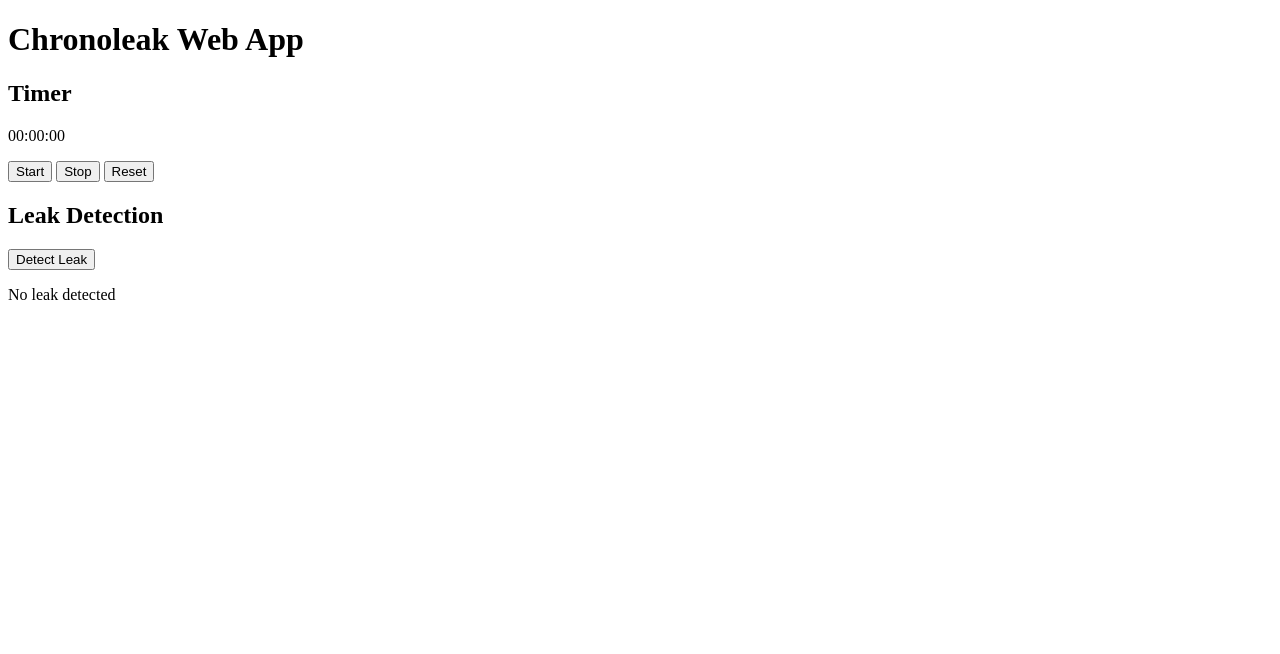
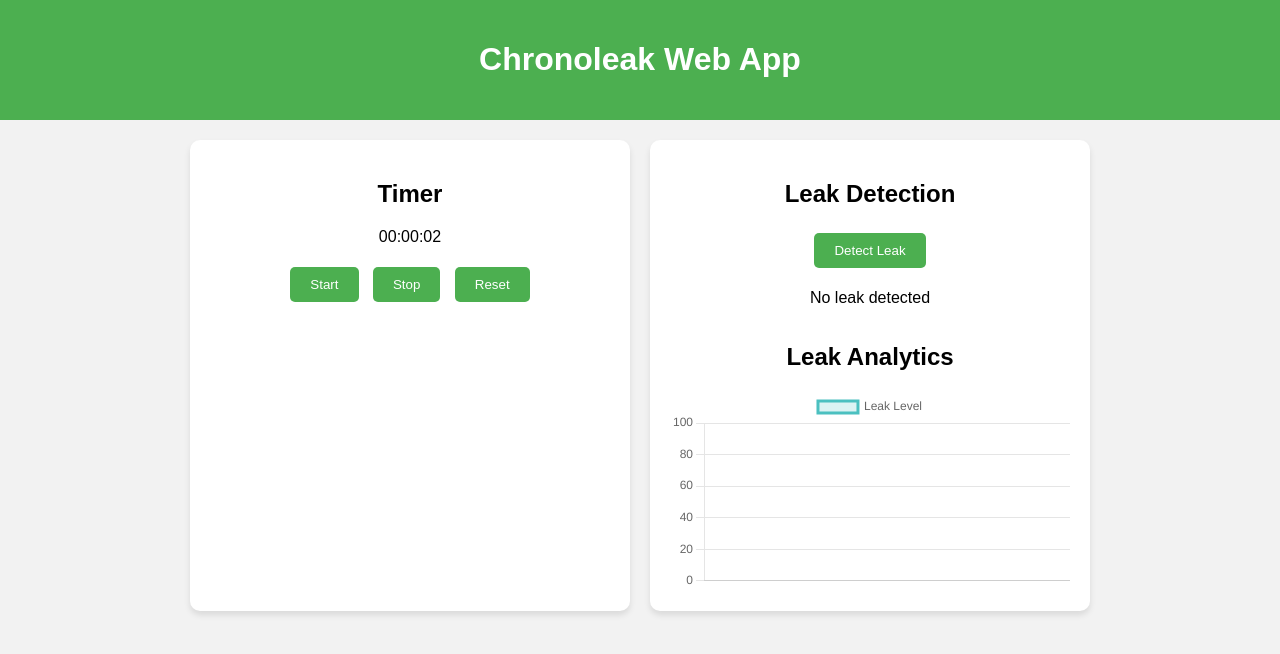
Before and after one commit to suradkarvishakha14408-droid/Chronoleak, a plain HTML site: page index.html in a window 1280 px wide. Both pictures are taken after a click on the button "Start". Drawn offline with nearby package versions, Linux system fonts and the light colour scheme.

Commit message:
Full working Chronoleak app

```diff
--- a/index.html
+++ b/index.html
@@ -1,15 +1,18 @@
 <!DOCTYPE html>
-<html>
+<html lang="en">
 <head>
-    <title>Chronoleak</title>
+    <meta charset="UTF-8">
+    <title>Chronoleak Web App</title>
     <link rel="stylesheet" href="style.css">
 </head>
 <body>
+
     <header>
         <h1>Chronoleak Web App</h1>
     </header>
 
     <main>
+        <!-- Timer Section -->
         <section id="timer-section">
             <h2>Timer</h2>
             <p id="timer">00:00:00</p>
@@ -18,15 +21,20 @@
             <button id="reset-btn">Reset</button>
         </section>
 
+        <!-- Leak Detection Section -->
         <section id="leak-section">
             <h2>Leak Detection</h2>
             <button id="detect-btn">Detect Leak</button>
             <p id="leak-status">No leak detected</p>
             <ul id="leak-log"></ul>
 
+            <h2>Leak Analytics</h2>
+            <canvas id="leak-chart" width="400" height="200"></canvas>
         </section>
     </main>
 
+    <script src="https://cdn.jsdelivr.net/npm/chart.js"></script>
     <script src="script.js"></script>
+
 </body>
 </html>
--- a/script.js
+++ b/script.js
@@ -1,29 +1,86 @@
+// ---------------- Timer ----------------
+let timer;
+let seconds = 0;
+
+const timerDisplay = document.getElementById('timer');
+const startBtn = document.getElementById('start-btn');
+const stopBtn = document.getElementById('stop-btn');
+const resetBtn = document.getElementById('reset-btn');
+
+startBtn.addEventListener('click', () => {
+    if (!timer) {
+        timer = setInterval(() => {
+            seconds++;
+            let hrs = String(Math.floor(seconds / 3600)).padStart(2, '0');
+            let mins = String(Math.floor((seconds % 3600) / 60)).padStart(2, '0');
+            let secs = String(seconds % 60).padStart(2, '0');
+            timerDisplay.textContent = `${hrs}:${mins}:${secs}`;
+        }, 1000);
+    }
+});
+
+stopBtn.addEventListener('click', () => {
+    clearInterval(timer);
+    timer = null;
+});
+
+resetBtn.addEventListener('click', () => {
+    clearInterval(timer);
+    timer = null;
+    seconds = 0;
+    timerDisplay.textContent = "00:00:00";
+});
+
+// ---------------- Leak Detection + Chart ----------------
+let leakData = [];
+let timeLabels = [];
+
 const detectBtn = document.getElementById('detect-btn');
 const leakStatus = document.getElementById('leak-status');
 const leakLog = document.getElementById('leak-log');
 
+const ctx = document.getElementById('leak-chart').getContext('2d');
+
+const leakChart = new Chart(ctx, {
+    type: 'line',
+    data: {
+        labels: timeLabels,
+        datasets: [{
+            label: 'Leak Level',
+            data: leakData,
+            borderColor: 'rgba(75, 192, 192, 1)',
+            backgroundColor: 'rgba(75, 192, 192, 0.2)',
+            fill: true,
+            tension: 0.4
+        }]
+    },
+    options: {
+        scales: {
+            y: { beginAtZero: true, max: 100 }
+        }
+    }
+});
+
 detectBtn.addEventListener('click', () => {
-    // Simulate realistic sensor data
-    // Example: leak level from 0 to 100
-    const leakLevel = Math.floor(Math.random() * 101); // 0 to 100
+    const leakLevel = Math.floor(Math.random() * 101);
+    let statusText = "";
 
-    let statusText = "";
-    if (leakLevel < 20) {
-        statusText = "No leak detected";
-    } else if (leakLevel < 50) {
-        statusText = "Minor leak detected";
-    } else if (leakLevel < 80) {
-        statusText = "Moderate leak detected!";
-    } else {
-        statusText = "Severe leak detected!!!";
-    }
+    if (leakLevel < 20) statusText = "No leak detected";
+    else if (leakLevel < 50) statusText = "Minor leak detected";
+    else if (leakLevel < 80) statusText = "Moderate leak detected!";
+    else statusText = "Severe leak detected!!!";
 
     leakStatus.textContent = statusText;
 
-    // Add log entry with timestamp
+    // Log entry
     const now = new Date();
     const timestamp = now.toLocaleTimeString();
     const logItem = document.createElement('li');
     logItem.textContent = `[${timestamp}] Leak Level: ${leakLevel} → ${statusText}`;
-    leakLog.prepend(logItem); // add to top
+    leakLog.prepend(logItem);
+
+    // Update chart
+    leakData.push(leakLevel);
+    timeLabels.push(timestamp);
+    leakChart.update();
 });
--- a/style.css
+++ b/style.css
@@ -1,30 +1,54 @@
-<!DOCTYPE html>
-<html>
-<head>
-    <title>Chronoleak</title>
-    <link rel="stylesheet" href="style.css">
-</head>
-<body>
-    <header>
-        <h1>Chronoleak Web App</h1>
-    </header>
+body {
+    font-family: Arial, sans-serif;
+    background-color: #f2f2f2;
+    text-align: center;
+    margin: 0;
+    padding: 0;
+}
 
-    <main>
-        <section id="timer-section">
-            <h2>Timer</h2>
-            <p id="timer">00:00:00</p>
-            <button id="start-btn">Start</button>
-            <button id="stop-btn">Stop</button>
-            <button id="reset-btn">Reset</button>
-        </section>
+header {
+    background-color: #4CAF50;
+    color: white;
+    padding: 20px 0;
+}
 
-        <section id="leak-section">
-            <h2>Leak Detection</h2>
-            <button id="detect-btn">Detect Leak</button>
-            <p id="leak-status">No leak detected</p>
-        </section>
-    </main>
+main {
+    display: flex;
+    justify-content: center;
+    flex-wrap: wrap;
+    gap: 20px;
+    margin: 20px;
+}
 
-    <script src="script.js"></script>
-</body>
-</html>
+section {
+    background-color: white;
+    padding: 20px;
+    border-radius: 10px;
+    width: 400px;
+    box-shadow: 0 4px 6px rgba(0,0,0,0.1);
+}
+
+button {
+    margin: 5px;
+    padding: 10px 20px;
+    border: none;
+    border-radius: 5px;
+    background-color: #4CAF50;
+    color: white;
+    cursor: pointer;
+}
+
+button:hover {
+    background-color: #45a049;
+}
+
+ul {
+    text-align: left;
+    max-height: 150px;
+    overflow-y: auto;
+    padding-left: 20px;
+}
+
+canvas {
+    margin-top: 15px;
+}
```
